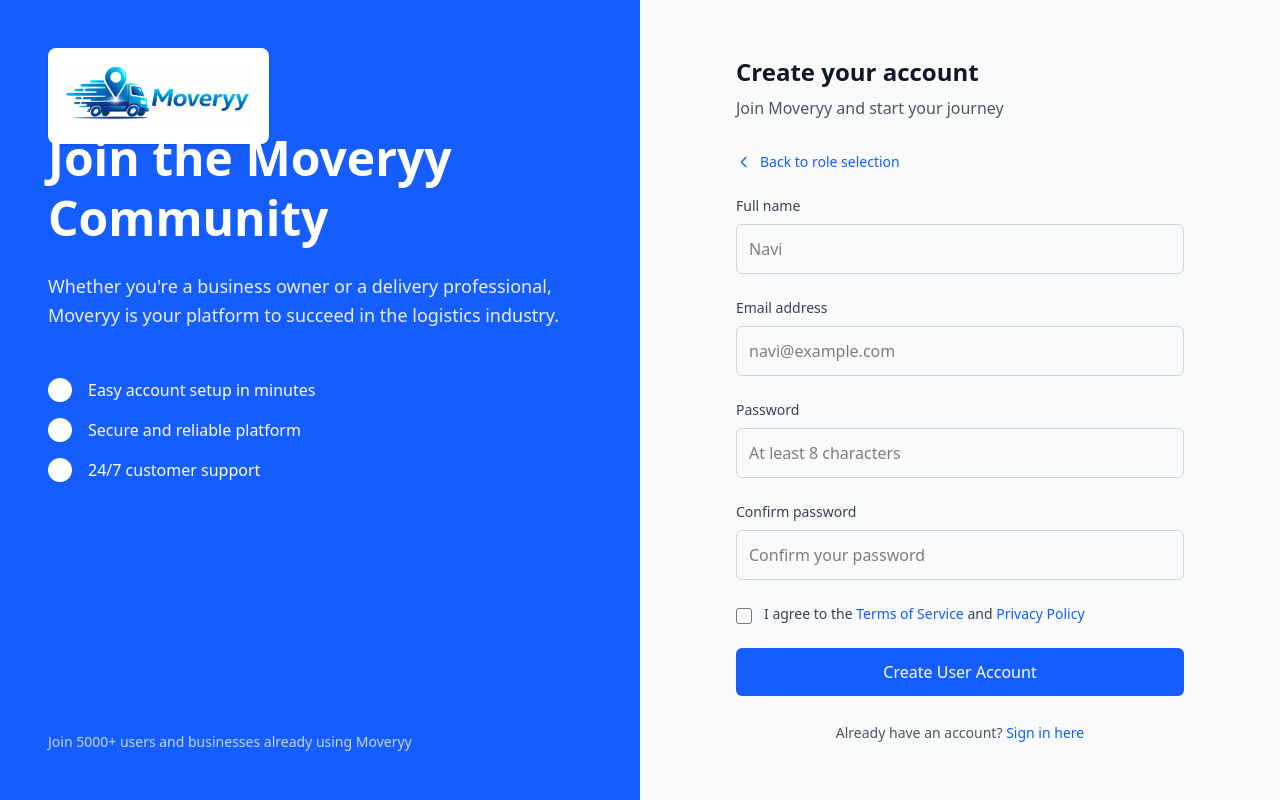
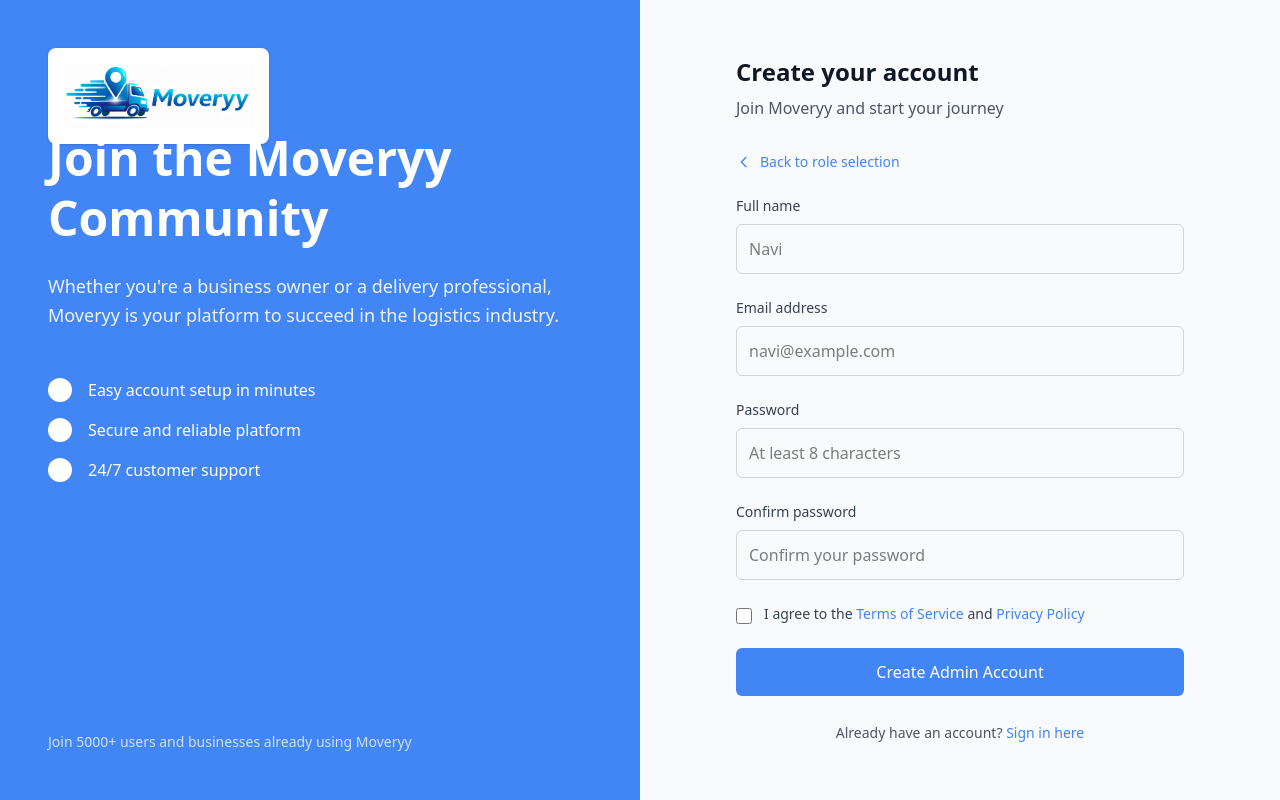
Before and after one commit to Aniketverma2005/Moveryy-Web-Version, a React (Vite) app: page /signup/admin in a window 1280 px wide. Built offline with nearby package versions, Linux system fonts and the light colour scheme.

Commit message:
fix: recreate missing AdminSignup.jsx with #4285F4 color and Moveryy logo

```diff
--- a/src/Pages/Auth/AdminSignup.jsx
+++ b/src/Pages/Auth/AdminSignup.jsx
@@ -29,7 +29,6 @@
             alert('Please agree to the Terms of Service and Privacy Policy');
             return;
         }
-        // Navigate to admin dashboard after successful signup
         navigate('/admin');
     };
 
@@ -44,7 +43,7 @@
     return (
         <div className="min-h-screen flex">
             {/* Left Side - Blue Section */}
-            <div className="flex-1 bg-blue-600 text-white p-12 flex flex-col justify-between">
+            <div className="flex-1 bg-[#4285F4] text-white p-12 flex flex-col justify-between">
                 {/* Logo */}
                 <div className="mb-4">
                     <div className="bg-white rounded-lg p-4 inline-block shadow-sm">
@@ -117,7 +116,7 @@
                     <div className="mb-6">
                         <button
                             onClick={handleBackToRoleSelection}
-                            className="flex items-center text-blue-600 hover:text-blue-700 text-sm font-medium"
+                            className="flex items-center text-[#4285F4] hover:text-[#3367D6] text-sm font-medium"
                         >
                             <svg className="w-4 h-4 mr-2" fill="none" stroke="currentColor" viewBox="0 0 24 24">
                                 <path strokeLinecap="round" strokeLinejoin="round" strokeWidth={2} d="M15 19l-7-7 7-7" />
@@ -137,7 +136,7 @@
                                 name="fullName"
                                 type="text"
                                 required
-                                className="w-full px-3 py-3 border border-gray-300 rounded-md focus:outline-none focus:ring-2 focus:ring-blue-600 focus:border-transparent"
+                                className="w-full px-3 py-3 border border-gray-300 rounded-md focus:outline-none focus:ring-2 focus:ring-[#4285F4] focus:border-transparent"
                                 placeholder="Navi"
                                 value={formData.fullName}
                                 onChange={handleChange}
@@ -154,7 +153,7 @@
                                 name="email"
                                 type="email"
                                 required
-                                className="w-full px-3 py-3 border border-gray-300 rounded-md focus:outline-none focus:ring-2 focus:ring-blue-600 focus:border-transparent"
+                                className="w-full px-3 py-3 border border-gray-300 rounded-md focus:outline-none focus:ring-2 focus:ring-[#4285F4] focus:border-transparent"
                                 placeholder="navi@example.com"
                                 value={formData.email}
                                 onChange={handleChange}
@@ -171,7 +170,7 @@
                                 name="password"
                                 type="password"
                                 required
-                                className="w-full px-3 py-3 border border-gray-300 rounded-md focus:outline-none focus:ring-2 focus:ring-blue-600 focus:border-transparent"
+                                className="w-full px-3 py-3 border border-gray-300 rounded-md focus:outline-none focus:ring-2 focus:ring-[#4285F4] focus:border-transparent"
                                 placeholder="At least 8 characters"
                                 value={formData.password}
                                 onChange={handleChange}
@@ -189,7 +188,7 @@
                                 name="confirmPassword"
                                 type="password"
                                 required
-                                className="w-full px-3 py-3 border border-gray-300 rounded-md focus:outline-none focus:ring-2 focus:ring-blue-600 focus:border-transparent"
+                                className="w-full px-3 py-3 border border-gray-300 rounded-md focus:outline-none focus:ring-2 focus:ring-[#4285F4] focus:border-transparent"
                                 placeholder="Confirm your password"
                                 value={formData.confirmPassword}
                                 onChange={handleChange}
@@ -203,25 +202,25 @@
                                 id="agreeToTerms"
                                 name="agreeToTerms"
                                 type="checkbox"
-                                className="h-4 w-4 text-blue-600 focus:ring-blue-600 border-gray-300 rounded mt-1"
+                                className="h-4 w-4 text-[#4285F4] focus:ring-[#4285F4] border-gray-300 rounded mt-1"
                                 checked={formData.agreeToTerms}
                                 onChange={handleChange}
                                 required
                             />
                             <label htmlFor="agreeToTerms" className="ml-3 block text-sm text-gray-700">
                                 I agree to the{' '}
-                                <a href="#" className="text-blue-600 hover:text-blue-700">Terms of Service</a>
+                                <a href="#" className="text-[#4285F4] hover:text-[#3367D6]">Terms of Service</a>
                                 {' '}and{' '}
-                                <a href="#" className="text-blue-600 hover:text-blue-700">Privacy Policy</a>
+                                <a href="#" className="text-[#4285F4] hover:text-[#3367D6]">Privacy Policy</a>
                             </label>
                         </div>
 
                         {/* Create Account Button */}
                         <button
                             type="submit"
-                            className="w-full bg-blue-600 text-white py-3 px-4 rounded-md hover:bg-blue-700 focus:outline-none focus:ring-2 focus:ring-blue-600 focus:ring-offset-2 font-medium transition-colors"
+                            className="w-full bg-[#4285F4] text-white py-3 px-4 rounded-md hover:bg-[#3367D6] focus:outline-none focus:ring-2 focus:ring-[#4285F4] focus:ring-offset-2 font-medium transition-colors"
                         >
-                            Create User Account
+                            Create Admin Account
                         </button>
 
                         {/* Sign In Link */}
@@ -231,7 +230,7 @@
                                 <button
                                     type="button"
                                     onClick={handleSignInClick}
-                                    className="text-blue-600 hover:text-blue-700 font-medium"
+                                    className="text-[#4285F4] hover:text-[#3367D6] font-medium"
                                 >
                                     Sign in here
                                 </button>
```
